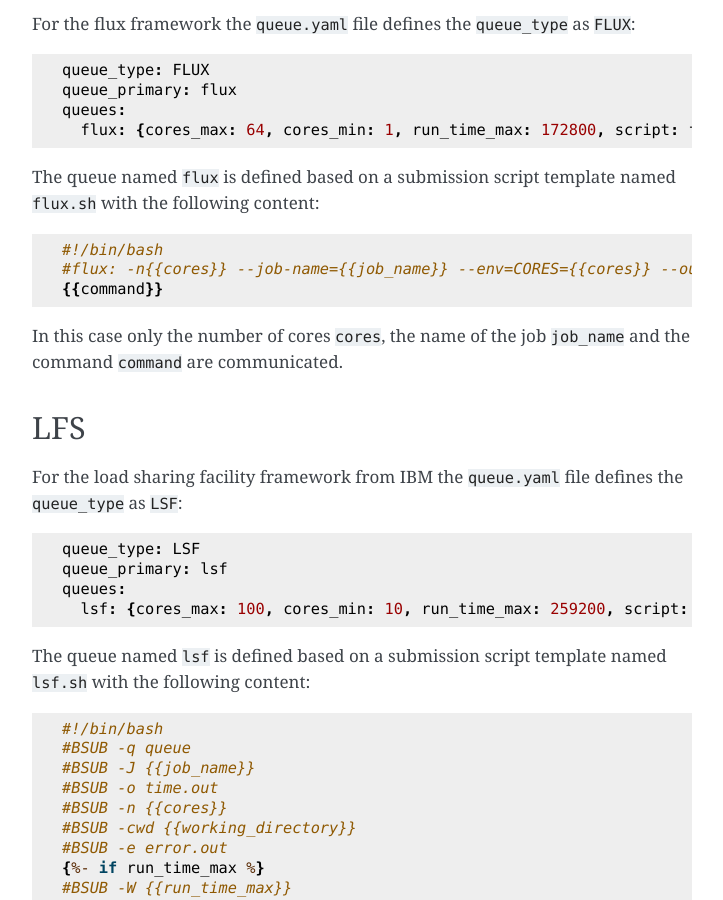
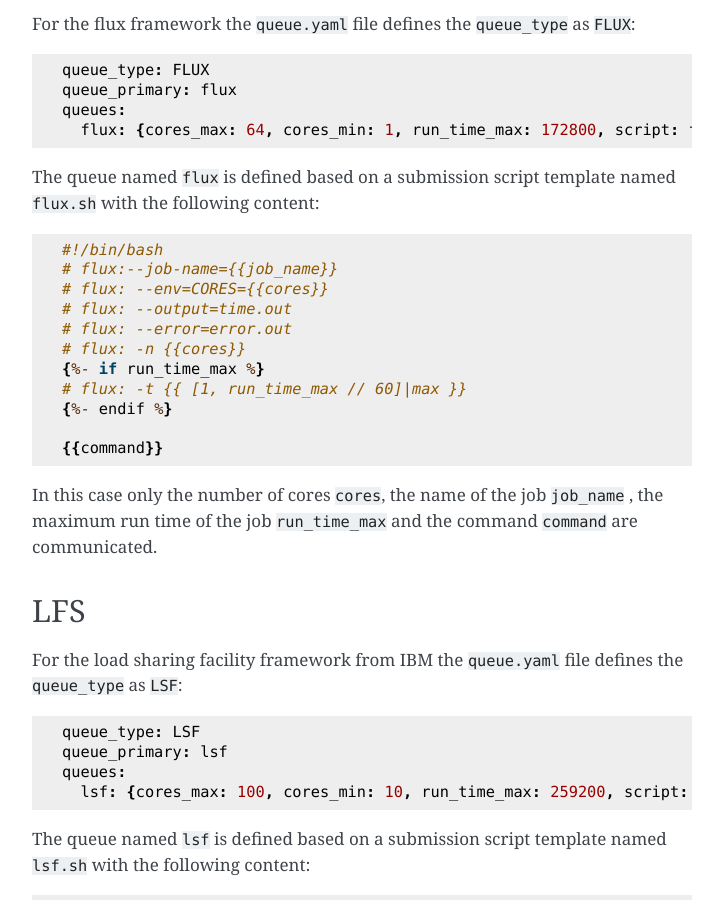
Before and after one commit to pyiron/pysqa, a Sphinx documentation site: the page built from docs/source/queue.md, in a window 1280 px wide and 900 px high, scrolled down 1027 px. Shown: the whole window, without its empty margins (388-1111 px from the left). Built offline with Sphinx 7.4.7, drawn with Linux system fonts in a browser that asks for light colours.

Commit message:
update documentation

````diff
--- a/docs/source/queue.md
+++ b/docs/source/queue.md
@@ -37,10 +37,18 @@ queues:
 The queue named `flux` is defined based on a submission script template named `flux.sh` with the following content:
 ```
 #!/bin/bash
-#flux: -n{{cores}} --job-name={{job_name}} --env=CORES={{cores}} --output=time.out --error=error.out
+# flux:--job-name={{job_name}}
+# flux: --env=CORES={{cores}}
+# flux: --output=time.out
+# flux: --error=error.out
+# flux: -n {{cores}}
+{%- if run_time_max %}
+# flux: -t {{ [1, run_time_max // 60]|max }}
+{%- endif %}
+
 {{command}}
 ```
-In this case only the number of cores `cores`, the name of the job `job_name` and the command `command` are communicated.
+In this case only the number of cores `cores`, the name of the job `job_name` , the maximum run time of the job `run_time_max` and the command `command` are communicated.
 
 ## LFS
 For the load sharing facility framework from IBM the `queue.yaml` file defines the `queue_type` as `LSF`:
````
